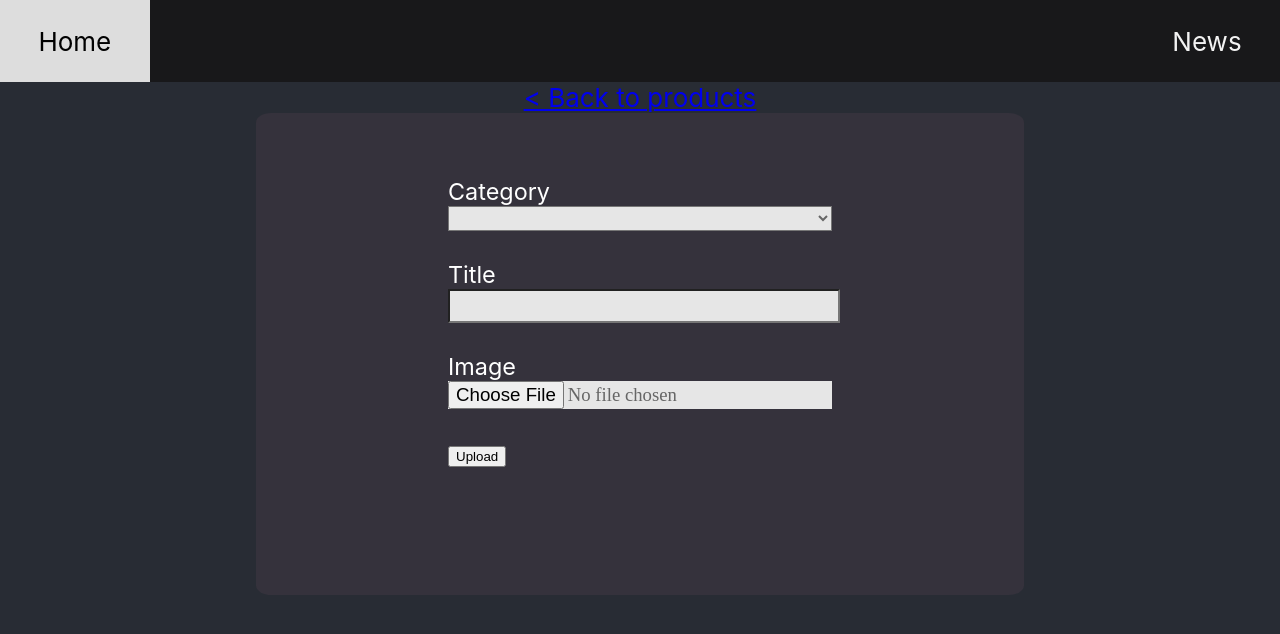
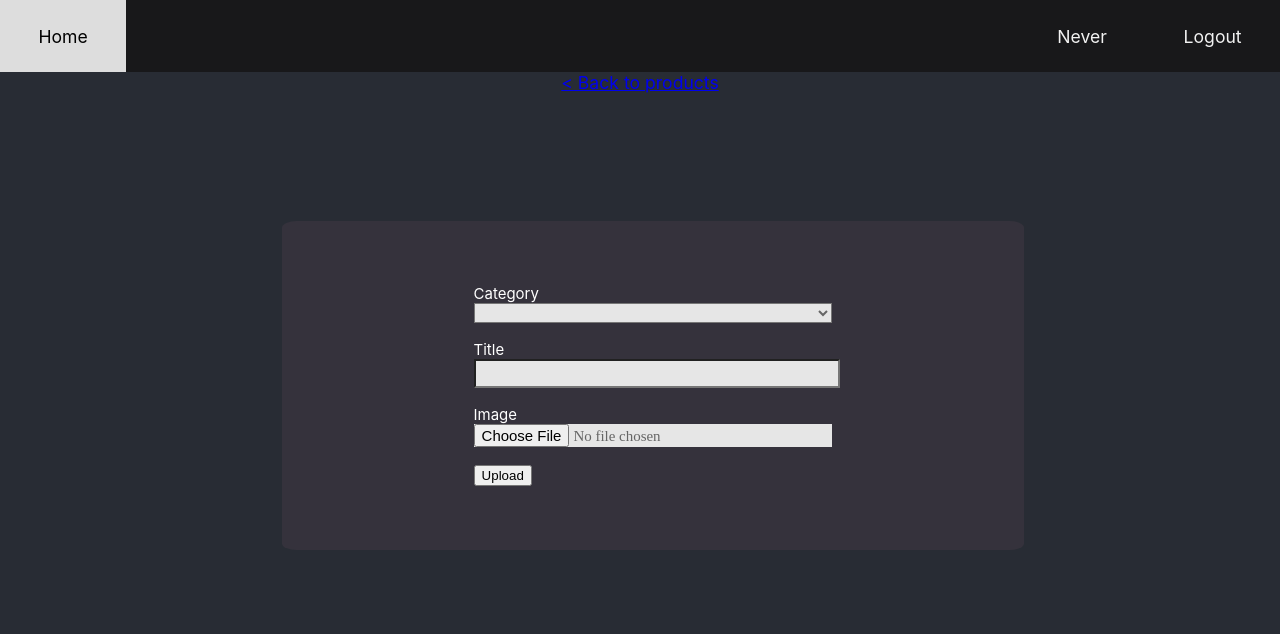
Before and after one commit to AleksandarRachev/SasuGag-React, a React (Create React App) app: page /products in a window 1280 px wide. Shown: the top 634 px of the page. Built offline with nearby package versions, Linux system fonts and the light colour scheme; sample sign-in values are in the browser's storage.

Commit message:
reworked css, added username get, login/logout redirect

```diff
--- a/src/App.css
+++ b/src/App.css
@@ -3,7 +3,7 @@
   min-height: 100vh;
   text-align: center;
   align-items: center;
-  font-size: calc(10px + 2vmin);
+  font-size: calc(10% + 2vmin);
   color: white;
 }
 
@@ -17,15 +17,6 @@
 
 .regular-navbar-link {
   float: right;
-}
-
-.product {
-  text-align: center;
-  background-color: #18181a;
-  padding-bottom: 10%;
-  border-radius: 3%;
-  margin-right: 30%;
-  margin-left: 30%;
 }
 
 .navbar {
--- a/src/App.js
+++ b/src/App.js
@@ -1,4 +1,4 @@
-import React from 'react';
+import React, { useEffect } from 'react';
 import './App.css';
 import HomePage from './pages/HomePage';
 import ProductsPage from './pages/ProductsPage';
@@ -10,27 +10,35 @@ import {
   Redirect
 } from "react-router-dom";
 
-function renderLogin(){
-  if(localStorage.getItem("token") == null){
+function logout() {
+  localStorage.clear()
+}
+
+function renderLogin() {
+  if (localStorage.getItem("token") == null) {
     return (
       <a className="regular-navbar-link" href="/login">Login</a>
     );
+  } else {
+    return (
+      <a className="regular-navbar-link" onClick={logout.bind(this)} href=".">Logout</a>
+    );
   }
 }
+
 function App() {
-
   return (
     <div className="App-header">
       <div className="navbar">
         <a className="home-link" href="/">Home</a>
         {renderLogin()}
-          <a className="regular-navbar-link" href="#">News</a>
+        <a className="regular-navbar-link" href="https://www.youtube.com/watch?v=dQw4w9WgXcQ">Never</a>
       </div>
       <Router>
         <Switch>
-            <Route path="/home"><HomePage/></Route>
-            <Route path="/products"><ProductsPage/></Route>
-            <Route path="/login"><LoginPage/></Route>
+          <Route path="/home"><HomePage /></Route>
+          <Route path="/products"><ProductsPage /></Route>
+          <Route path="/login"><LoginPage /></Route>
           <Redirect from="/" to="/home"></Redirect>
         </Switch>
       </Router>
--- a/src/css/HomePage.css
+++ b/src/css/HomePage.css
@@ -8,7 +8,7 @@
   width: 100%;
   background: #e6e6e6;
   font-family: Montserrat-Bold;
-    font-size: 80%;
+  font-size: 100%;
   line-height: 1.5;
   color: #666;
 }
@@ -82,3 +82,23 @@
   display: flex;
   padding: 2% 1% 1% 0%;
 }
+
+.product {
+  text-align: center;
+  background-color: #18181a;
+  padding-bottom: 10%;
+  border-radius: 3%;
+  margin-right: 30%;
+  margin-left: 30%;
+}
+
+.product h2 {
+  padding-top: 5%;
+  margin-block-end: 0%;
+}
+
+.product p {
+  padding-left: 60%;
+  margin-block-start: 3%;
+  margin-block-end: 8%;
+}
--- a/src/css/ProductsPage.css
+++ b/src/css/ProductsPage.css
@@ -2,12 +2,8 @@
     background-color: #35323c;
     border-radius: 2%;
     align-items: left;
-    font-size: 90%;
+    font-size: 85%;
     text-align: left;
-    padding-left: 15%;
-    padding-bottom: 10%;
-    padding-right: 15%;
-    padding-top: 5%;
-    margin-right: 20%;
-    margin-left: 20%;
+    padding: 5% 15% 5% 15%;
+    margin: 10% 20% 0% 22%;
   }
--- a/src/globalVariables.jsx
+++ b/src/globalVariables.jsx
@@ -1,5 +1,5 @@
 class GlobalVariables {
-    backendUrl="http://10.22.41.101:9090";
+    backendUrl = "http://localhost:9090";
 }
 
 export default (new GlobalVariables());
--- a/src/pages/LoginPage.js
+++ b/src/pages/LoginPage.js
@@ -6,42 +6,46 @@ import GlobalVariables from '../globalVariables'
 class LoginPage extends Component {
 
     state = {
-        email:null,
-        password:null
+        email: null,
+        password: null
     }
 
     setEmail = (email) => {
-        this.setState({...this.state, email:email})
+        this.setState({ ...this.state, email: email })
     }
 
     setPassword = (password) => {
-        this.setState({...this.state, password:password})
+        this.setState({ ...this.state, password: password })
     }
 
     loginUser = () => {
-        axios.post(GlobalVariables.backendUrl+'/users/login', {
-            email:this.state.email,
-            password:this.state.password
-        }).then(response => localStorage.setItem("token", response.data.token),
-    error => {
-        if(error.response.data.message!=null){
-            this.setState({...this.state, error:"There was an error: " + error.response.data.message})
-        }
-        else{
-         this.setState({ ...this.state, error: "Oops there was a problem."})}
-    });
+        axios.post(GlobalVariables.backendUrl + '/users/login', {
+            email: this.state.email,
+            password: this.state.password
+        }).then(response => {
+            localStorage.setItem("token", response.data.token)
+            window.location.href = "/home"
+        },
+            error => {
+                if (error.response.data.message != null) {
+                    this.setState({ ...this.state, error: "There was an error: " + error.response.data.message })
+                }
+                else {
+                    this.setState({ ...this.state, error: "Oops there was a problem." })
+                }
+            });
     }
 
     render() {
 
-        return(
+        return (
             <div>
                 {this.state.error && <Error message={this.state.error} />}
                 <form onSubmit={event => event.preventDefault()} className="form">
                     <label>Email</label>
-                    <input className="input" onChange={event => this.setEmail(event.target.value)}/><br/>
+                    <input className="input" onChange={event => this.setEmail(event.target.value)} /><br />
                     <label>Password</label>
-                    <input type="password" className="input" onChange={event => this.setPassword(event.target.value)}/>
+                    <input type="password" className="input" onChange={event => this.setPassword(event.target.value)} />
                     <button onClick={this.loginUser.bind(this)}>Login</button>
                 </form>
             </div>
--- a/src/pages/ProductsPage.js
+++ b/src/pages/ProductsPage.js
@@ -7,51 +7,60 @@ import {
 } from "react-router-dom";
 import Error from '../Error/Error';
 
+const headers = {
+    'Authorization': 'Bearer ' + localStorage.getItem("token")
+}
+
 class ProductsPage extends React.Component {
     state = {
         error: null,
-        data: null,
-        asd: true
+        data: null
     }
 
     uploadFileToServer = () => {
-        this.setState({ ...this.state, error: null })
-        axios.post(GlobalVariables.backendUrl+'/products', this.state.data).then(() => {alert("File uploaded successfully")},
-        error => {
-            if(error.response.data.message!=null){
-                this.setState({...this.state, error:"There was an error: " + error.response.data.message})
-            }
-            else{
-             this.setState({ ...this.state, error: "Oops there was a problem."})}
-        });
+        console.log("state error "+this.state.error)
+        axios.post(GlobalVariables.backendUrl + '/products', this.state.data, {
+            headers: headers
+        }).then(() => { alert("File uploaded successfully") },
+            error => {
+                if (error.response.data.message != null) {
+                    this.setState({ ...this.state, error: "There was an error: " + error.response.data.message })
+                    if (error.response.status === 403) {
+                        window.location.href = "/login"
+                    }
+                }
+                else {
+                    this.setState({ ...this.state, error: "Oops there was a problem." })
+                }
+            });
 
-        this.setState({...this.state, data:null});
-        document.getElementById("image").value=null
-        document.getElementById("name").value=null
-        document.getElementById("category").value=null
+            this.setState({...this.state, error:""});
+        this.setState({ ...this.state, data: null });
+        document.getElementById("image").value = null
+        document.getElementById("name").value = null
+        document.getElementById("category").value = null
     }
 
     setName = (name) => {
-        const data = this.state.data==null?new FormData():this.state.data;
+        const data = this.state.data == null ? new FormData() : this.state.data;
         data.delete('name')
         data.append('name', name)
-        this.setState({...this.state, data:data})
+        this.setState({ ...this.state, data: data })
     }
 
     setCategory = (category) => {
-        const data = this.state.data==null?new FormData():this.state.data;
+        const data = this.state.data == null ? new FormData() : this.state.data;
         data.delete('category')
         data.append('category', category)
-        this.setState({...this.state, data:data})
-        console.log(this.state.data)
+        this.setState({ ...this.state, data: data })
     }
 
 
     handleUploadFile = (event) => {
-        const data = this.state.data==null?new FormData():this.state.data;
+        const data = this.state.data == null ? new FormData() : this.state.data;
         let file = event.target.files[0];
         data.append('file', file);
-        this.setState({...this.state, data:data})
+        this.setState({ ...this.state, data: data })
     };
 
     render() {
@@ -65,11 +74,11 @@ class ProductsPage extends React.Component {
                         <option value="" defaultValue=""></option>
                         <option value="Funny">Funny</option>
                         <option value="Sad">Sad</option>
-                    </select><br/>
+                    </select><br />
                     <label>Title </label>
-                    <input className="input" id="name" onBlur={event => this.setName(event.target.value)}/><br/>
+                    <input className="input" id="name" onBlur={event => this.setName(event.target.value)} /><br />
                     <label>Image </label>
-                    <input className="input" id="image" type="file" onChange={this.handleUploadFile} /><br/>
+                    <input className="input" id="image" type="file" onChange={this.handleUploadFile} /><br />
                     <button onClick={this.uploadFileToServer.bind()}>Upload</button>
                 </form>
             </div>
```
Also changed, not shown: src/pages/HomePage.js (+30 -35 lines), src/serviceWorker.js (indentation only), 1 other file (tests, documents, lock files or other folders). Lines whose indentation alone changed are shown as unchanged.
